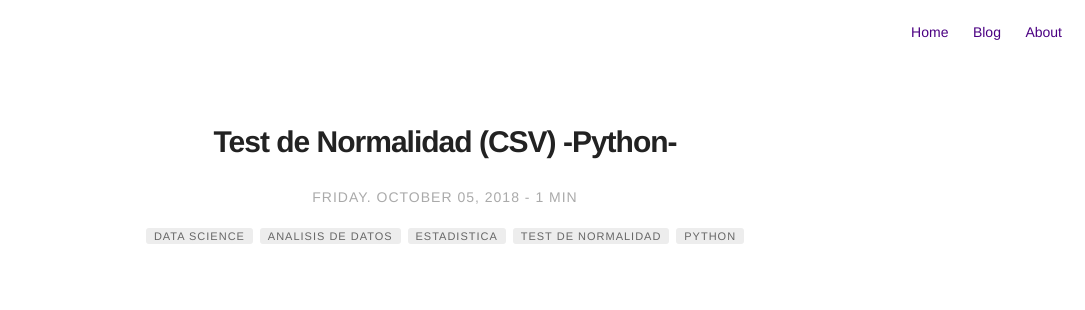
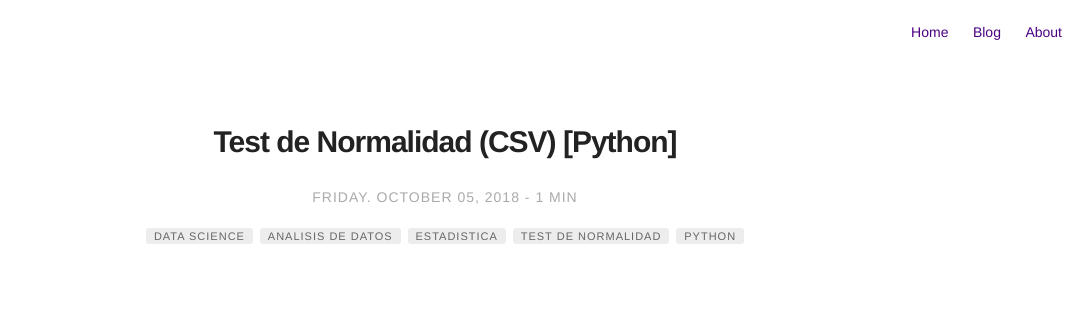
Before and after one commit to davidleonelhong/davidleonelhong.github.io, a Jekyll site: the page built from _posts/2018-10-05-Normality-Test-CSV.md, in a window 1280 px wide. Shown: the top 310 px of the page, without its empty margins (195-1280 px from the left). Built offline with Jekyll 4.4.1, drawn with Linux system fonts in a browser that asks for light colours; a script that is not in the unit is left out.

```diff
--- a/_posts/2018-10-05-Normality-Test-CSV.md
+++ b/_posts/2018-10-05-Normality-Test-CSV.md
@@ -1,5 +1,5 @@
 ---
-title: "Test de Normalidad (CSV) -Python-"
+title: "Test de Normalidad (CSV) [Python]"
 layout: post
 mathjax: true
 date: 2018-10-05
```
